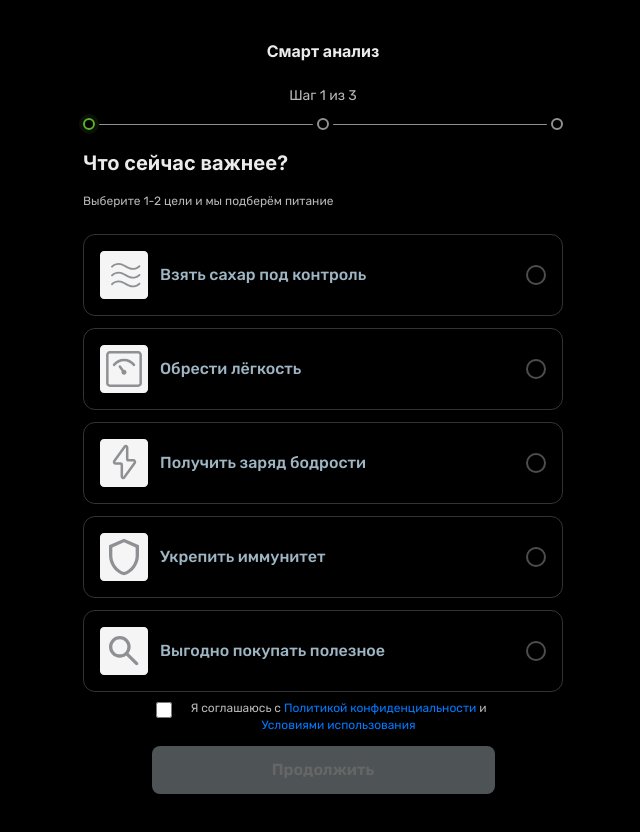
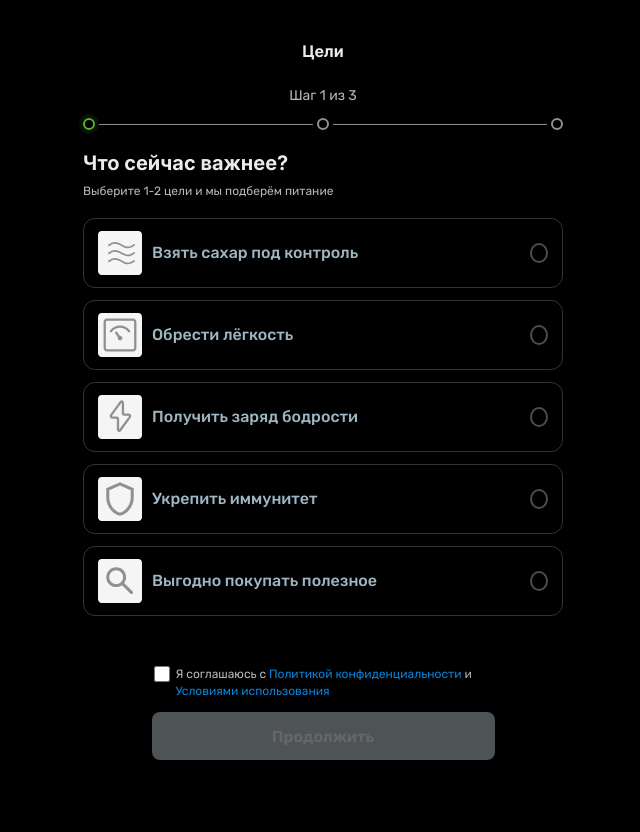
Before and after one commit to NikitaBest/X5, a React (Vite) app: page / in a window 1280 px wide. Shown: the whole page, without its empty margins (317-957 px from the left). After the commit the page ends 800 px from the top, so only its background shows below. Built offline with nearby package versions, Linux system fonts and the light colour scheme; no server answers.

Commit message:
редактирование страницы первой

```diff
--- a/src/layout/MobileAppShell.jsx
+++ b/src/layout/MobileAppShell.jsx
@@ -1,8 +1,27 @@
 import { useEffect } from 'react'
-import { Outlet } from 'react-router-dom'
+import { Outlet, useLocation } from 'react-router-dom'
 import '../App.css'
 
+function scrollAppToTop() {
+  window.scrollTo({ top: 0, left: 0, behavior: 'auto' })
+  document.documentElement.scrollTop = 0
+  document.body.scrollTop = 0
+  const appContent = document.querySelector('.app-content')
+  if (appContent instanceof HTMLElement) {
+    appContent.scrollTop = 0
+  }
+}
+
 function MobileAppShell() {
+  const location = useLocation()
+
+  // При любом переходе (вперёд/назад/обновление URL) — показываем страницу с верха
+  useEffect(() => {
+    scrollAppToTop()
+    const id = requestAnimationFrame(() => scrollAppToTop())
+    return () => cancelAnimationFrame(id)
+  }, [location.pathname, location.search, location.key])
+
   useEffect(() => {
     // Устанавливаем тему по умолчанию (темная)
     document.documentElement.setAttribute('data-theme', 'dark')
--- a/src/pages/Welcome.css
+++ b/src/pages/Welcome.css
@@ -11,7 +11,7 @@
 .welcome-content {
   display: flex;
   flex-direction: column;
-  gap: 16px;
+  gap: 0px;
   width: 100%;
 }
 
@@ -20,7 +20,7 @@
   font-weight: 700;
   line-height: 1.3;
   color: var(--color-fg-primary);
-  margin: 0;
+  margin: 0 0 6px;
   text-align: left;
 }
 
@@ -29,7 +29,7 @@
   font-weight: 400;
   line-height: 1.5;
   color: var(--color-fg-secondary);
-  margin: 0;
+  margin: 0 0 18px;
   text-align: left;
 }
 
@@ -38,7 +38,24 @@
   flex-direction: column;
   gap: 12px;
   width: 100%;
-  margin-top: 8px;
+  margin-top: 0px;
+}
+
+/* Чуть уменьшаем высоту карточек выбора целей именно на Welcome */
+.welcome-goals .radio-card {
+  padding: 12px 14px;
+  min-height: 40px;
+  gap: 10px;
+}
+
+.welcome-goals .radio-card-icon {
+  width: 44px;
+  height: 44px;
+}
+
+.welcome-goals .radio-card-indicator {
+  width: 18px;
+  height: 18px;
 }
 
 .welcome-footer {
@@ -55,7 +72,7 @@
   max-width: 343px;
   display: flex;
   align-items: flex-start;
-  gap: 8px;
+  gap: 0px;
   font-size: 12px;
   line-height: 1.4;
   color: var(--color-fg-secondary);
@@ -65,14 +82,19 @@
   margin-top: 2px;
   width: 16px;
   height: 16px;
+  margin: 0;
+  margin-left: 2px;
+  accent-color: #0783DC;
 }
 
 .welcome-consent-text {
   flex: 1;
+  text-align: left;
+  margin-left: 6px;
 }
 
 .welcome-consent-link {
-  color: #007aff;
+  color: #0783DC;
 }
 
 .welcome-success-message {
--- a/src/pages/Welcome.jsx
+++ b/src/pages/Welcome.jsx
@@ -100,7 +100,7 @@ function Welcome() {
 
   return (
     <Page className="welcome-page">
-      <Header title="Смарт анализ" showBack={false} />
+      <Header title="Цели" showBack={false} />
       <ProgressBar currentStep={1} totalSteps={3} />
 
       <div className="welcome-content">
```
